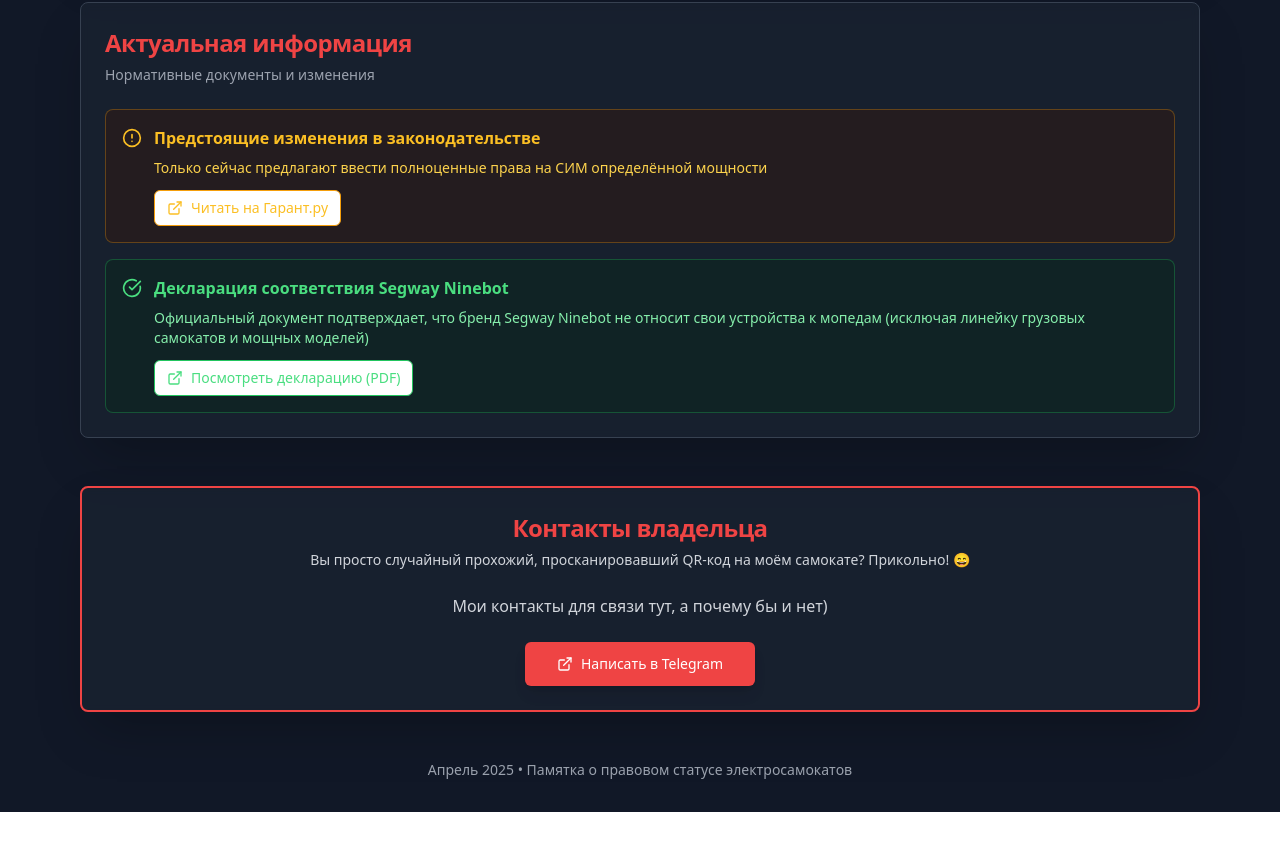
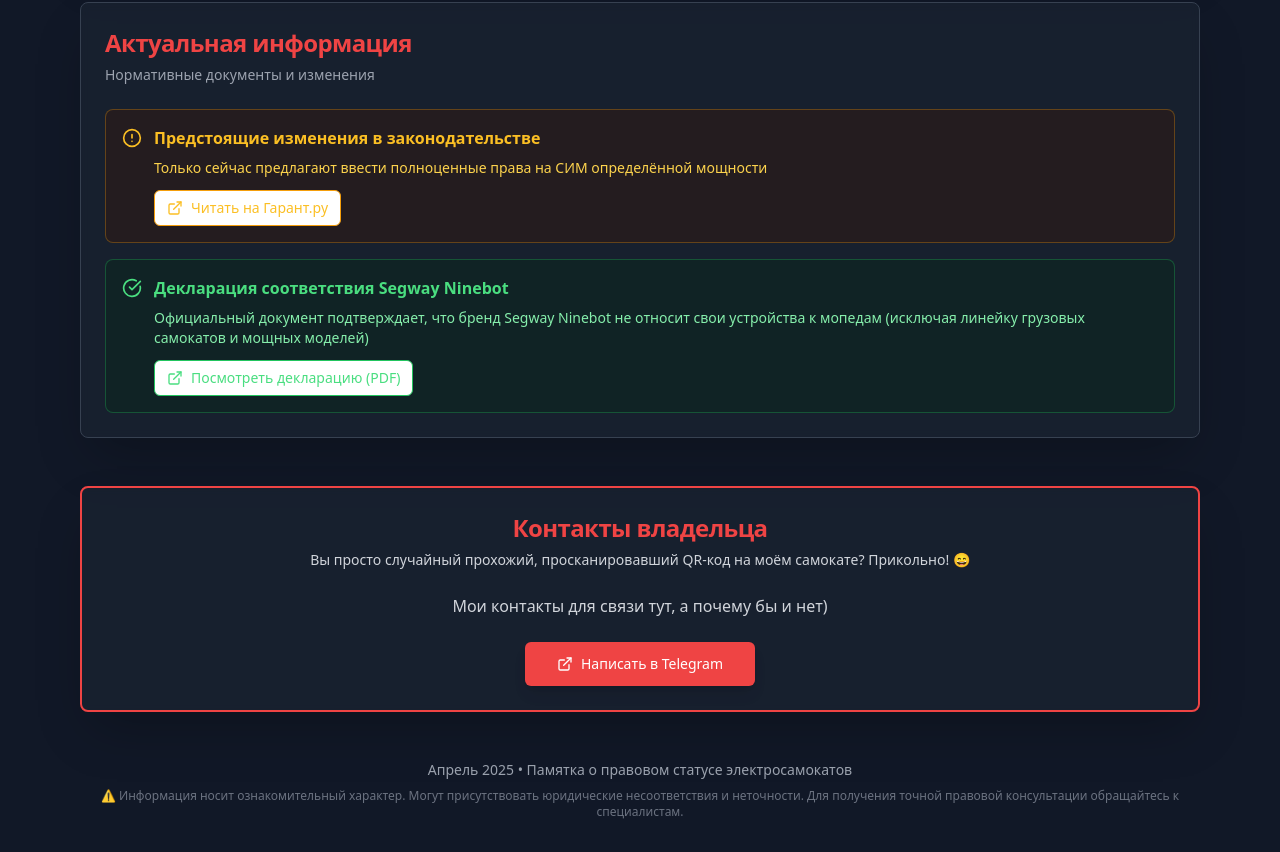
Before and after one commit to necrasov-ilya/segway-rights-checker, a React (Vite) app: page / in a window 1280 px wide. Shown: the part 3549-4401 px from the top of the page. Before the commit the page ends 4361 px from the top, so only its background shows below. Built offline with nearby package versions, Linux system fonts and the light colour scheme.

Commit message:
Add disclaimer about legal inaccuracies
Add a disclaimer about potential legal inaccuracies and inconsistencies to the footer.

```diff
--- a/src/pages/Index.tsx
+++ b/src/pages/Index.tsx
@@ -470,8 +470,12 @@ const Index = () => {
         </Card>
 
         {/* Footer */}
-        <div className="text-center mt-12 text-sm text-gray-400">
-          <p>Апрель 2025 • Памятка о правовом статусе электросамокатов</p>
+        <div className="text-center mt-12 space-y-2">
+          <p className="text-sm text-gray-400">Апрель 2025 • Памятка о правовом статусе электросамокатов</p>
+          <p className="text-xs text-gray-500">
+            ⚠️ Информация носит ознакомительный характер. Могут присутствовать юридические несоответствия и неточности.
+            Для получения точной правовой консультации обращайтесь к специалистам.
+          </p>
         </div>
       </div>
     </div>
```
